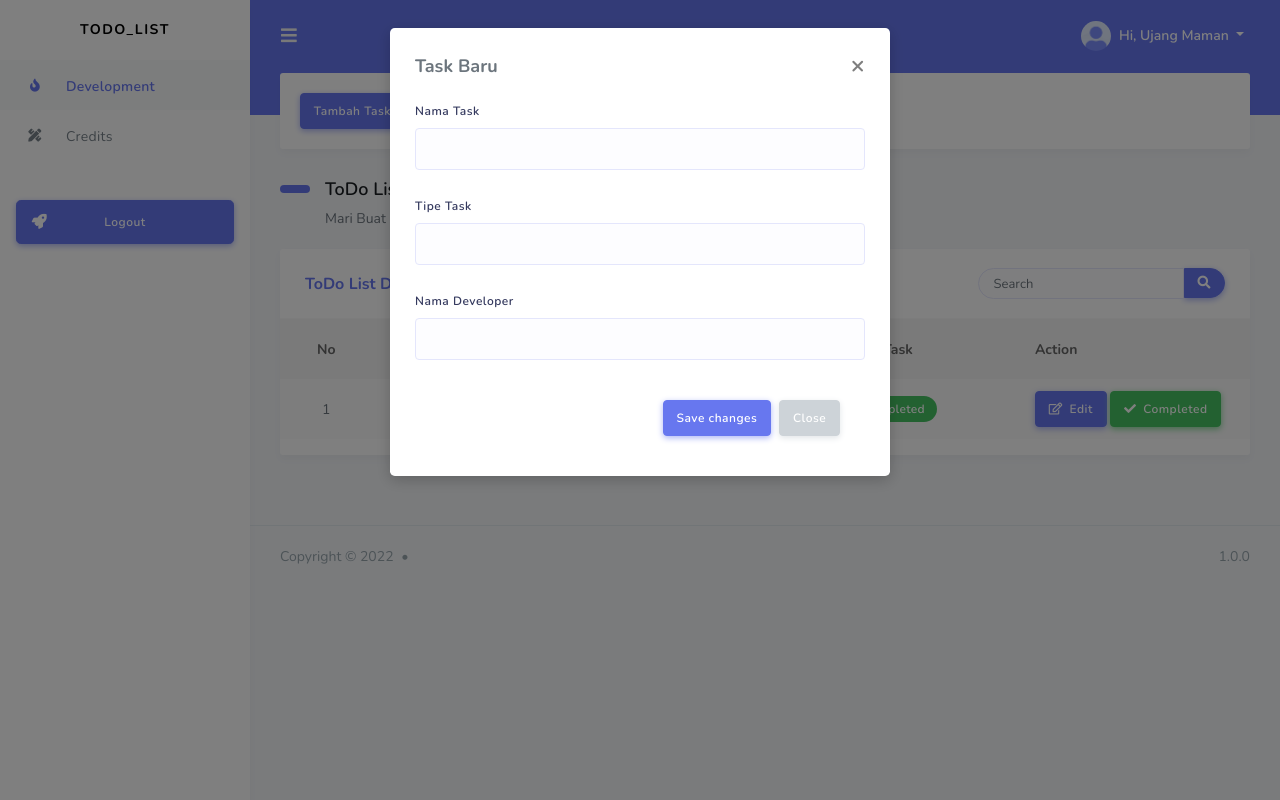
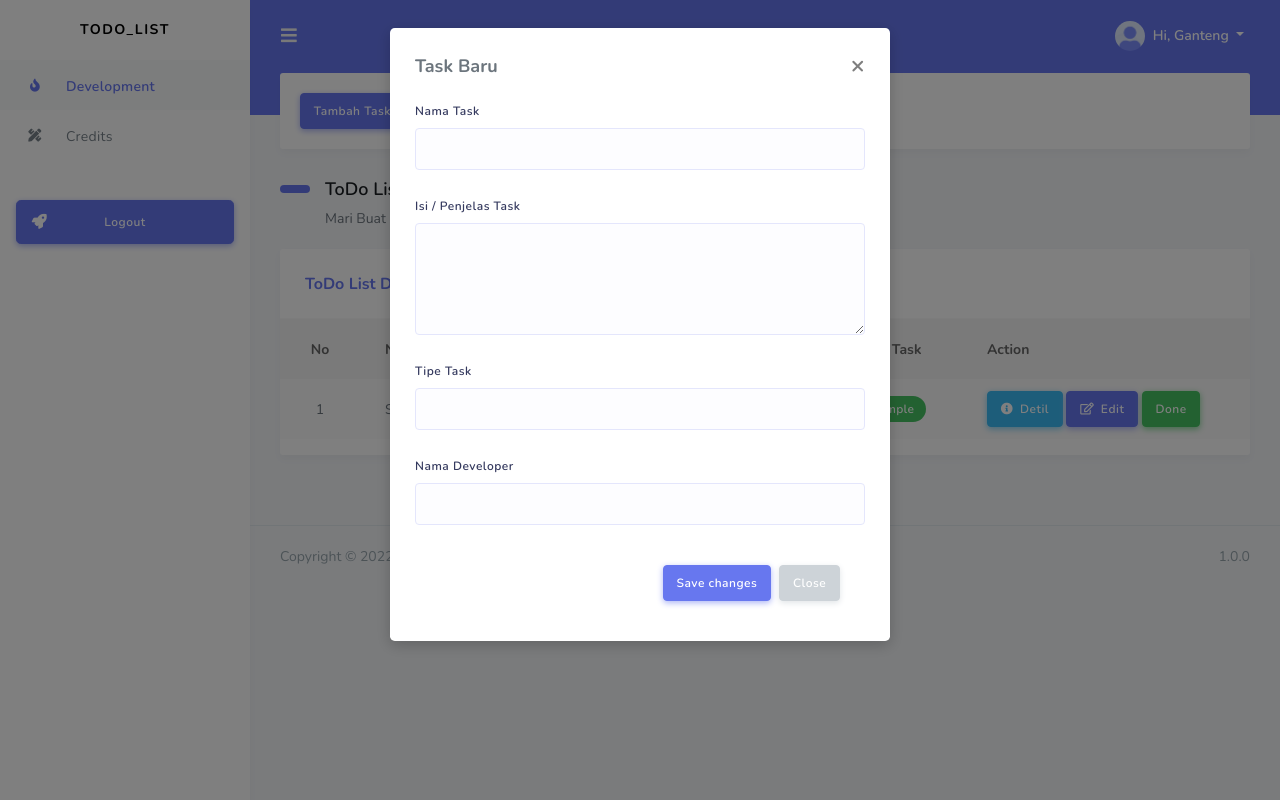
Before and after one commit to StefanieVW/PHP_Native_ToDoList, a PHP site: page /resources/views/Dev.php in a window 1280 px wide, after a click on "Tambah Task". Run offline with PHP 8.4, Linux system fonts and the light colour scheme; the visitor is signed in with stand-in values (Sample User, id 1); tables that the repository leaves empty or names only in its code hold one stand-in row (values such as "Sample post"); style sheets or scripts are compiled from the project's sources; some libraries are stand-ins or nearby versions.

Commit message:
Development UI and initializing backend function to website

```diff
--- a/app/Config/database.php
+++ b/app/Config/database.php
@@ -3,7 +3,7 @@
 function dbConnect() {
     $hostname = 'localhost';
     $username = 'root';
-    $password = 'root';
+    $password = '';
     $database = 'todoList';
 
     $koneksi = mysqli_connect($hostname, $username, $password, $database) or die('Database Tidak Tersambung');
--- a/resources/views/Dev.php
+++ b/resources/views/Dev.php
@@ -1,6 +1,7 @@
 <?php
 session_start();
-if(!isset($_SESSION["user_email"])){
+include "../../app/Config/database.php";
+if(!isset($_SESSION["login"])){
   header("Location: ../../index.php");
   die();
 }
@@ -15,10 +16,9 @@ if(!isset($_SESSION["user_email"])){
   <title>Development ToDo</title>
 
   <!-- General CSS Files -->
-  <link rel="stylesheet" href="https://stackpath.bootstrapcdn.com/bootstrap/4.3.1/css/bootstrap.min.css"
-    integrity="sha384-ggOyR0iXCbMQv3Xipma34MD+dH/1fQ784/j6cY/iJTQUOhcWr7x9JvoRxT2MZw1T" crossorigin="anonymous">
-  <link rel="stylesheet" href="https://use.fontawesome.com/releases/v5.7.2/css/all.css"
-    integrity="sha384-fnmOCqbTlWIlj8LyTjo7mOUStjsKC4pOpQbqyi7RrhN7udi9RwhKkMHpvLbHG9Sr" crossorigin="anonymous">
+  <link rel="stylesheet" type="text/css" href="../../node_modules/datatables/media/css/jquery.dataTables.min.css">
+  <link rel="stylesheet" href="../../node_modules/bootstrap/dist/css/bootstrap.min.css">
+  <link rel="stylesheet" href="../../node_modules/@fortawesome/fontawesome-free/css/all.css">
 
   <!-- CSS Libraries -->
 
@@ -46,21 +46,14 @@ if(!isset($_SESSION["user_email"])){
           <li class="dropdown"><a href="#" data-toggle="dropdown"
               class="nav-link dropdown-toggle nav-link-lg nav-link-user">
               <img alt="image" src="../assets/img/avatar/avatar-1.png" class="rounded-circle mr-1">
-              <div class="d-sm-none d-lg-inline-block">Hi, Ujang Maman</div>
+              <div class="d-sm-none d-lg-inline-block">Hi, Ganteng</div>
             </a>
             <div class="dropdown-menu dropdown-menu-right">
-              <div class="dropdown-title">Logged in 5 min ago</div>
-              <a href="features-profile.html" class="dropdown-item has-icon">
+              <!-- <a href="features-profile.html" class="dropdown-item has-icon">
                 <i class="far fa-user"></i> Profile
-              </a>
-              <a href="features-activities.html" class="dropdown-item has-icon">
-                <i class="fas fa-bolt"></i> Activities
-              </a>
-              <a href="features-settings.html" class="dropdown-item has-icon">
-                <i class="fas fa-cog"></i> Settings
-              </a>
+              </a> -->
               <div class="dropdown-divider"></div>
-              <a href="#" class="dropdown-item has-icon text-danger">
+              <a href="../../app/Controllers/logout.php" class="dropdown-item has-icon text-danger">
                 <i class="fas fa-sign-out-alt"></i> Logout
               </a>
             </div>
@@ -106,14 +99,14 @@ if(!isset($_SESSION["user_email"])){
                   <div class="card-header">
                     <h4>ToDo List Dev</h4>
                     <div class="card-header-action">
-                      <form>
+                      <!-- <form>
                         <div class="input-group">
                           <input type="text" class="form-control" placeholder="Search">
                           <div class="input-group-btn">
                             <button class="btn btn-primary"><i class="fas fa-search"></i></button>
                           </div>
                         </div>
-                      </form>
+                      </form> -->
                     </div>
                   </div>
                   <div class="card-body p-0">
@@ -124,31 +117,38 @@ if(!isset($_SESSION["user_email"])){
                             <th class="text-center">No</th>
                             <th>Nama Task</th>
                             <th>Nama Developer</th>
-                            <th>Tipe Task</th>
-                            <th style="width: 15rem">Action</th>
+                            <th style="width: 8rem">Tipe Task</th>
+                            <th style="width: 18rem">Action</th>
                           </tr>
                         </thead>
+                        <?php
+                          $query = mysqli_query($koneksi, "SELECT * FROM development");
+                          $no = 1;
+                          while ($data = mysqli_fetch_assoc($query))
+                          {
+                        ?>
                         <tbody>
-                          <tr>
-                            <td class="text-center">1</td>
-                            <td>Create a mobile app</td>
+                          <tr id="done<?php echo $data['id'] ?>">
+                            <td class="text-center"><?php echo $no++ ?></td>
+                            <td><?php echo $data['nama_task'] ?></td>
                             <td>
                               <img alt="image" src="../assets/img/avatar/avatar-5.png" class="rounded-circle" width="35"
-                                data-toggle="tooltip" title="Wildan Ahdian">
+                                data-toggle="tooltip" title="Avatar"> <?php echo $data['nama_developer'] ?>
                             </td>
                             <td>
-                              <div class="badge badge-success">Completed</div>
+                              <div class="badge badge-success"><?php echo $data['tipe_task'] ?></div>
                             </td>
                             <td>
-                              <a href="#" class="btn btn-icon icon-left btn-primary" id="myModalEdit"
-                                data-toggle="modal" data-target="#Modaledit"><i class="far fa-edit"></i> Edit</a>
-                              <a href="#" class="btn btn-icon icon-left btn-success"
-                                data-confirm="Realy?|Tasknya sudah selesai?"
-                                data-confirm-yes="alert('Task Completed, Thankyouu :)');"><i class="fas fa-check"></i>
-                                Completed</a>
+                              <a href="" class="btn btn-icon icon-left btn-info" id="myModalDetil"
+                                data-toggle="modal" data-target="#ModalDetil" data-idt="<?= $data['id']; ?>" data-ntask="<?= $data['nama_task']; ?>" data-ttask="<?= $data['tipe_task']; ?>" data-ist="<?= $data['isi_task']; ?>" data-dev="<?= $data['nama_developer']; ?>"><i class="fas fa-info-circle"></i> Detil</a>
+                              <a href="" class="btn btn-icon icon-left btn-primary" id="myModalEdit"
+                                data-toggle="modal" data-target="#Modaledit" data-id="<?= $data['id']; ?>" data-task="<?= $data['nama_task']; ?>" data-tipe="<?= $data['tipe_task']; ?>" data-isi="<?= $data['isi_task']; ?>" data-developer="<?= $data['nama_developer']; ?>"><i class="far fa-edit"></i> Edit</a>
+                              <a href="" class="btn btn-icon icon-left btn-success done_btn" id="myModalDelete"
+                               onclick="doneAjax(<?php echo $data['id'] ?>)" ></i> Done</a>
                             </td>
                           </tr>
                         </tbody>
+                        <?php } ?>
                       </table>
                     </div>
                   </div>
@@ -158,8 +158,8 @@ if(!isset($_SESSION["user_email"])){
           </div>
         </section>
       </div>
+    </div>
 
-    </div>
     <footer class="main-footer">
       <div class="footer-left">
         Copyright &copy; 2022 <div class="bullet"></div>
@@ -189,6 +189,10 @@ if(!isset($_SESSION["user_email"])){
               <input type="text" class="form-control" id="nama_task" name="nama_task" required>
             </div>
             <div class="form-group">
+              <label>Isi / Penjelas Task</label>
+              <textarea id="isi_task" name="isi_task" class="form-control" style="height: 7rem;"></textarea>
+            </div>
+            <div class="form-group">
               <label>Tipe Task</label>
               <input type="text" class="form-control" id="tipe_task" name="tipe_task" required>
             </div>
@@ -214,6 +218,7 @@ if(!isset($_SESSION["user_email"])){
     </div>
   </div>
 
+
   <!--  Modal Edit -->
   <div class="modal fade" tabindex="-1" role="dialog" id="Modaledit">
     <div class="modal-dialog" role="document">
@@ -224,48 +229,123 @@ if(!isset($_SESSION["user_email"])){
             <span aria-hidden="true">&times;</span>
           </button>
         </div>
-        <div class="modal-body">
+        <div class="modal-body edit-modal">
 
-          <form action="" method="POST">
+          <form action="../../app/Controllers/dev.php?function=update_development" method="POST">
+            <input type="hidden" name="id" id="id">
             <div class="form-group">
-              <label>Nama Task</label>
-              <input type="text" class="form-control" name="nama_task" required>
+              <label for="nama_task">Nama Task</label>
+              <input type="text" class="form-control" name="nama_task" id="nama_task" required>
             </div>
             <div class="form-group">
-              <label>Tipe Task</label>
-              <select class="form-control">
-                <option>Green Task</option>
-                <option>Yellow Task</option>
-                <option>Red Task</option>
-              </select>
+              <label for="tipe_task">Tipe Task</label>
+              <input type="text" class="form-control" name="tipe_task" id="tipe_task" required>
             </div>
             <div class="form-group">
-              <label>Nama Developer</label>
-              <input type="text" class="form-control" name="nama_developer" required>
+              <label>Isi / Penjelas Task</label>
+              <textarea id="isi_task" name="isi_task" class="form-control" style="height: 7rem;"></textarea>
             </div>
-
+            <div class="form-group">
+              <label for="nama_developer">Nama Developer</label>
+              <input type="text" class="form-control" name="nama_developer" id="nama_developer" required>
+            </div>
+            <div class="modal-footer">
+              <button type="submit" name="update" class="btn btn-primary">Save changes</button>
+              <button type="reset" class="btn btn-secondary" data-dismiss="modal">Close</button>
+            </div>
           </form>
-
-        </div>
-        <div class="modal-footer">
-          <button type="submit" class="btn btn-primary">Save changes</button>
-          <button type="reset" class="btn btn-secondary" data-dismiss="modal">Close</button>
         </div>
       </div>
     </div>
+  </div>
+  <!-- Modal Detail -->
+    <div class="modal fade" tabindex="-1" role="dialog" id="ModalDetil">
+    <div class="modal-dialog" role="document">
+      <div class="modal-content">
+        <div class="modal-header">
+          <h5 class="modal-title">Detail Task</h5>
+          <button type="button" class="close" data-dismiss="modal" aria-label="Close">
+            <span aria-hidden="true">&times;</span>
+          </button>
+        </div>
+        <div class="modal-body modal-detil">
 
+          <form action="" method="POST">
+            <input type="hidden" name="idt" id="idt">
+            <div class="form-group">
+              <label for="nama_task">Nama Task</label>
+              <input type="text" class="form-control" name="nama_task" id="nama_task" readonly="true">
+            </div>
+            <div class="form-group">
+              <label for="tipe_task">Tipe Task</label>
+              <input type="text" class="form-control" name="tipe_task" id="tipe_task" readonly="true">
+            </div>
+            <div class="form-group">
+              <label>Isi / Penjelas Task</label>
+              <textarea id="isi_task" name="isi_task" class="form-control" readonly="true" style="height: 7rem;"></textarea>
+            </div>
+            <div class="form-group">
+              <label for="nama_developer">Nama Developer</label>
+              <input type="text" class="form-control" name="nama_developer" id="nama_developer" readonly="true">
+            </div>
+            <div class="modal-footer">
+              <button type="submit" name="done" class="btn btn-primary" data-dismiss="modal">Oke</button>
+            </div>
+          </form>
+        </div>
+      </div>
+    </div>
+    </div>
     <!-- General JS Scripts -->
-    <script src="https://code.jquery.com/jquery-3.3.1.min.js"
-      integrity="sha256-FgpCb/KJQlLNfOu91ta32o/NMZxltwRo8QtmkMRdAu8=" crossorigin="anonymous"></script>
-    <script src="https://cdnjs.cloudflare.com/ajax/libs/popper.js/1.14.7/umd/popper.min.js"
-      integrity="sha384-UO2eT0CpHqdSJQ6hJty5KVphtPhzWj9WO1clHTMGa3JDZwrnQq4sF86dIHNDz0W1" crossorigin="anonymous">
+    <script src="../../node_modules/jquery/dist/jquery.min.js"></script> <!-- https://code.jquery.com/jquery-3.3.1.min.js -->
+    <script src="../../node_modules/popper.js/dist/umd/popper.min.js"></script>
+    <!-- <script src="https://ajax.googleapis.com/ajax/libs/jquery/3.1.1/jquery.min.js"></script>  -->
+    <script src="../../node_modules/bootstrap/dist/js/bootstrap.min.js"></script>
+    <script src="../../node_modules/jquery.nicescroll/jquery.nicescroll.js"></script>
+    <script src="../../node_modules/moment/min/moment.min.js"></script>
+    <script src="../assets/js/stisla.js"></script>
+    <script src="http://code.jquery.com/jquery-1.12.0.min.js"></script>
+    <script>
+      function doneAjax(id){
+        if(confirm('Are You Sure The Task Done?')){
+          $.ajax({
+            type: 'POST',
+            url: '../../app/Controllers/dev.php?function=delete_development',
+            data:{delete_id:id},
+            success:function(data){
+              $('#done'+id).hide('slow')
+            }
+          });
+        }
+      }
+
+      $(document).on("click", "#myModalDetil", function(){
+        let idt = $(this).data('idt');
+        let ntask = $(this).data('ntask');
+        let ttask = $(this).data('ttask');
+        let ist = $(this).data('ist');
+        let dev = $(this).data('dev');
+
+        $('#idt').val(idt);
+        $(".modal-detil #nama_task").val(ntask)
+        $(".modal-detil #tipe_task").val(ttask)
+        $(".modal-detil #isi_task").val(ist)
+        $(".modal-detil #nama_developer").val(dev)
+      });
+      $(document).on("click", "#myModalEdit", function(){
+        let id = $(this).data('id');
+        let task = $(this).data('task');
+        let tipe = $(this).data('tipe');
+        let isi = $(this).data('isi');
+        let developer = $(this).data('developer');
+
+        $('#id').val(id);
+        $(".edit-modal #nama_task").val(task)
+        $(".edit-modal #tipe_task").val(tipe)
+        $(".edit-modal #isi_task").val(isi)
+        $(".edit-modal #nama_developer").val(developer)
+      });
     </script>
-    <script src="https://stackpath.bootstrapcdn.com/bootstrap/4.3.1/js/bootstrap.min.js"
-      integrity="sha384-JjSmVgyd0p3pXB1rRibZUAYoIIy6OrQ6VrjIEaFf/nJGzIxFDsf4x0xIM+B07jRM" crossorigin="anonymous">
-    </script>
-    <script src="https://cdnjs.cloudflare.com/ajax/libs/jquery.nicescroll/3.7.6/jquery.nicescroll.min.js"></script>
-    <script src="https://cdnjs.cloudflare.com/ajax/libs/moment.js/2.24.0/moment.min.js"></script>
-    <script src="../assets/js/stisla.js"></script>
 
     <!-- JS Libraies -->
 
@@ -276,5 +356,4 @@ if(!isset($_SESSION["user_email"])){
 
     <!-- Page Specific JS File -->
 </body>
-
 </html>
--- a/resources/views/register.php
+++ b/resources/views/register.php
@@ -32,7 +32,7 @@ include "../../app/Config/database.php"
                   <h4 class="mt-1 mb-3 pb-1">We are The STYLE Team</h4>
                 </div>
 
-                <form action="../../app/Controllers/register.php" method="POST" onSubmit="return validasireg()">
+                <form action="../../app/Controllers/users.php?function=insert_users" method="POST" onSubmit="return validasireg()">
 		  <p>Lengkapi Form untuk <a href="../../index.php">Login</a></p>
 
 		  <div class="form-outline mb-1">
@@ -52,7 +52,7 @@ include "../../app/Config/database.php"
                   </div>
 
                   <div class="text-center pt-1 d-grid gap-2">
-                    <button class="btn btn-primary btn-block fa-lg gradient-custom-2 mb-3" type="submit">Buat Akun</button>
+                    <button class="btn btn-primary btn-block fa-lg gradient-custom-2 mb-3" name="regis" type="submit">Buat Akun</button>
                   </div>
 
                 </form>
```
Also changed, not shown: app/Controllers/dev.php (+48 -48 lines), 1 other file.
